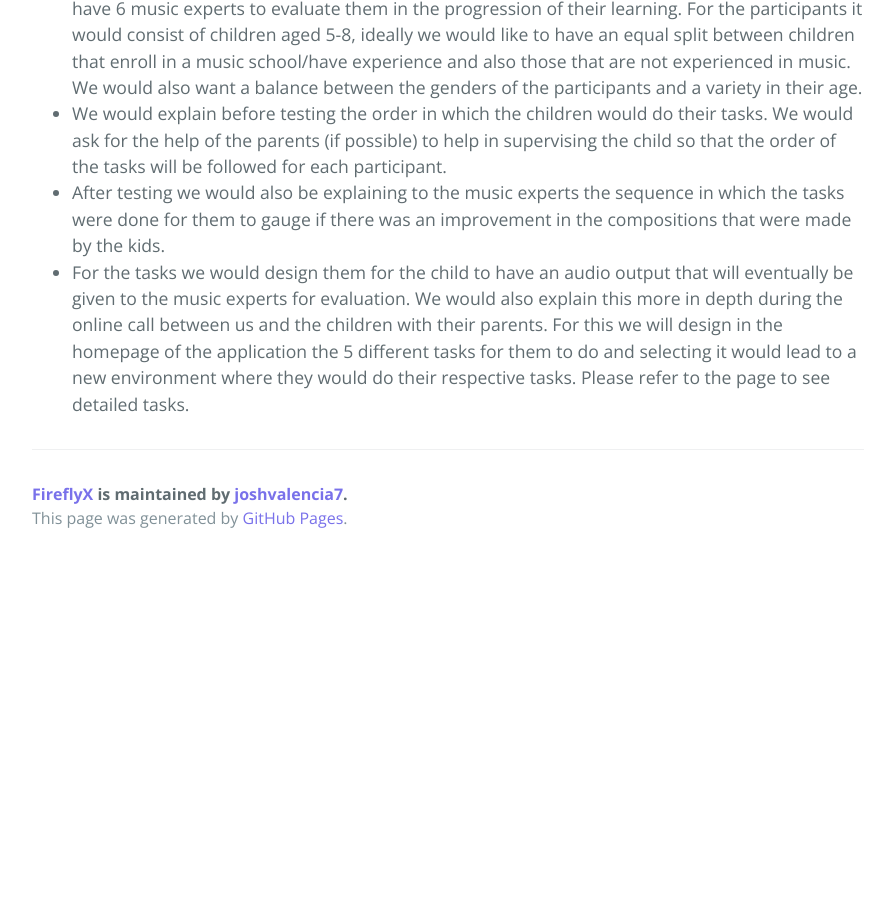
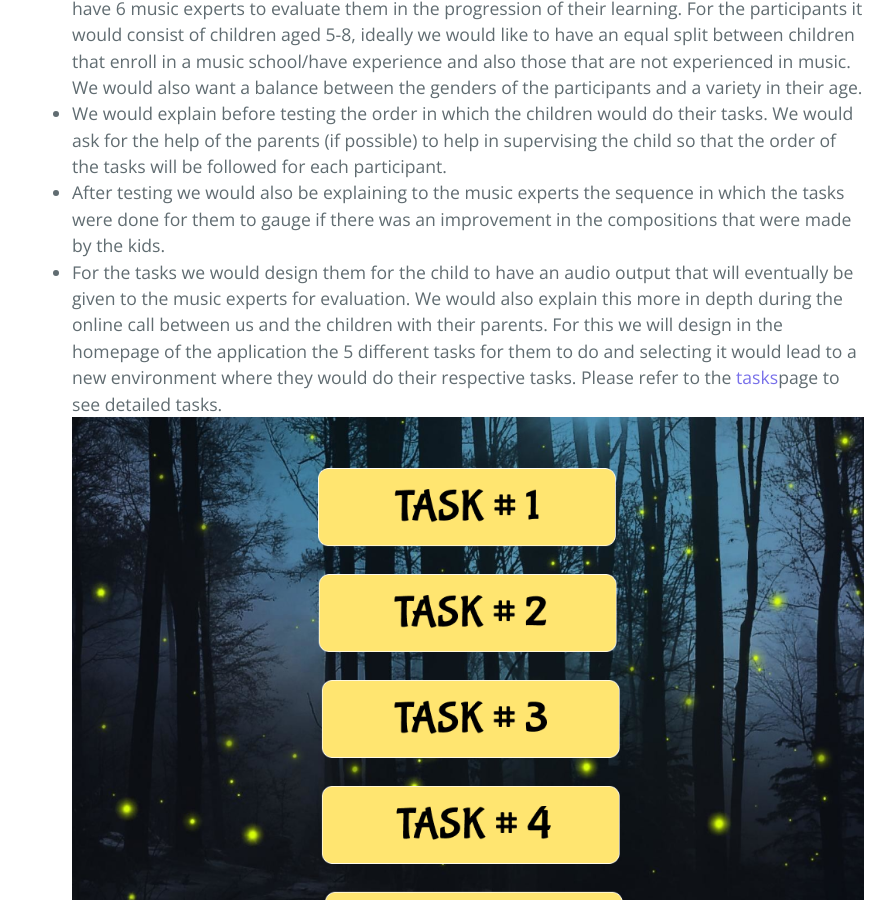
Before and after one commit to joshvalencia7/FireflyX, a Jekyll site: the page built from protocol-for-children.md, in a window 1280 px wide and 900 px high, scrolled down 951 px. Shown: the whole window, without its empty margins (192-1087 px from the left). Built offline with Jekyll 4.4.1, drawn with Linux system fonts in a browser that asks for light colours; before the commit the page ends 1513 px from its top, so only the background shows below that.

Commit message:
added tasks visualization

```diff
--- a/protocol-for-children.md
+++ b/protocol-for-children.md
@@ -10,4 +10,5 @@ description: This page is for the Protocol for Children
 - For this iteration of testing we plan to test at least 12 children using the application, and to also have 6 music experts to evaluate them in the progression of their learning. For the participants it would consist of children aged 5-8, ideally we would like to have an equal split between children that enroll in a music school/have experience and also those that are not experienced in music. We would also want a balance between the genders of the participants and a variety in their age.
 - We would explain before testing the order in which the children would do their tasks. We would ask for the help of the parents (if possible) to help in supervising the child so that the order of the tasks will be followed for each participant.
 - After testing we would also be explaining to the music experts the sequence in which the tasks were done for them to gauge if there was an improvement in the compositions that were made by the kids.
-- For the tasks we would design them for the child to have an audio output that will eventually be given to the music experts for evaluation. We would also explain this more in depth during the online call between us and the children with their parents. For this we will design in the homepage of the application the 5 different tasks for them to do and selecting it would lead to a new environment where they would do their respective tasks. Please refer to the page to see detailed tasks.
+- For the tasks we would design them for the child to have an audio output that will eventually be given to the music experts for evaluation. We would also explain this more in depth during the online call between us and the children with their parents. For this we will design in the homepage of the application the 5 different tasks for them to do and selecting it would lead to a new environment where they would do their respective tasks. Please refer to the [tasks]({% post url tasks %})page to see detailed tasks.
+![Tasks Visualization](/assets/img/tasks.png)
```
Also changed, not shown: assets/img/tasks.png (added).
